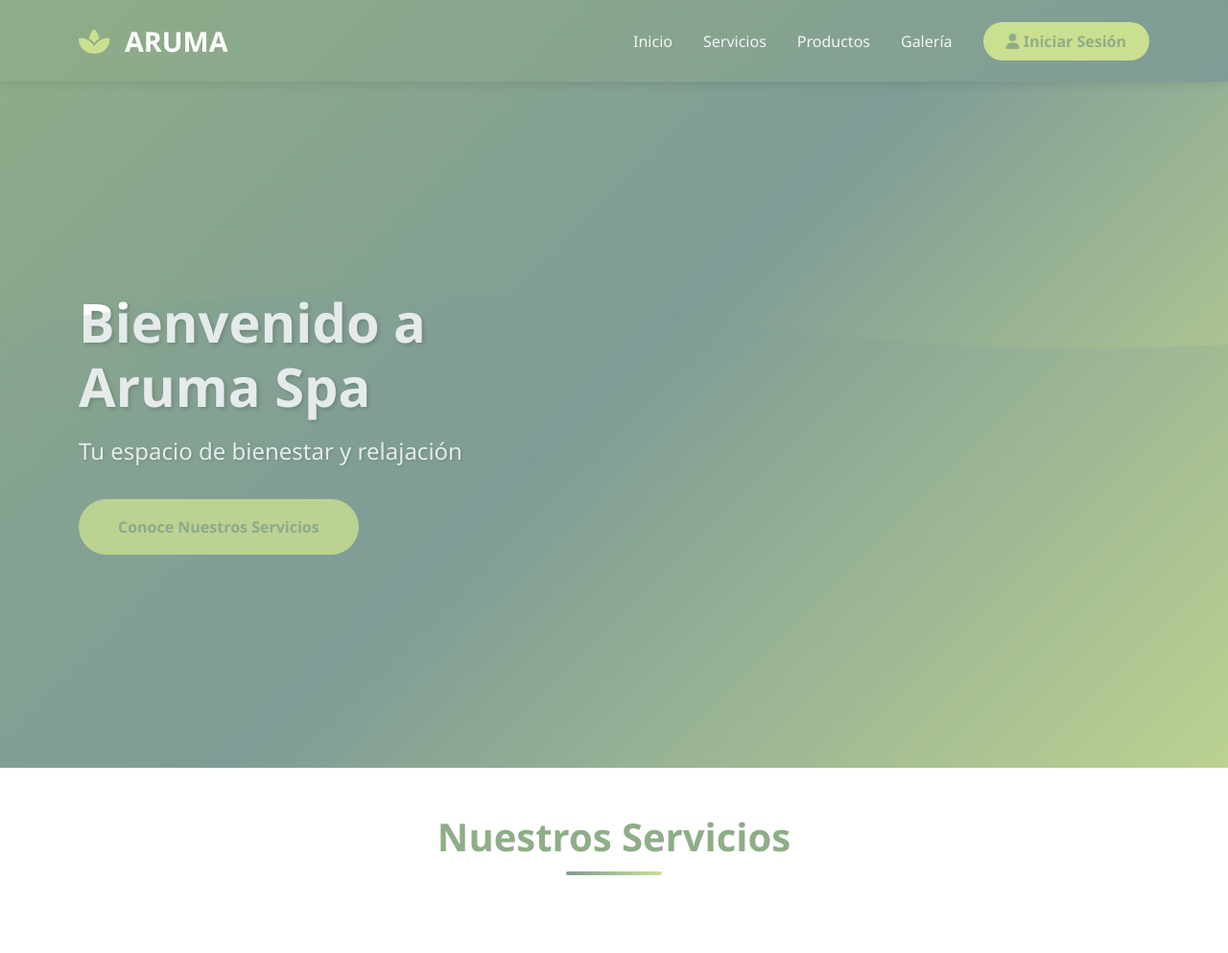
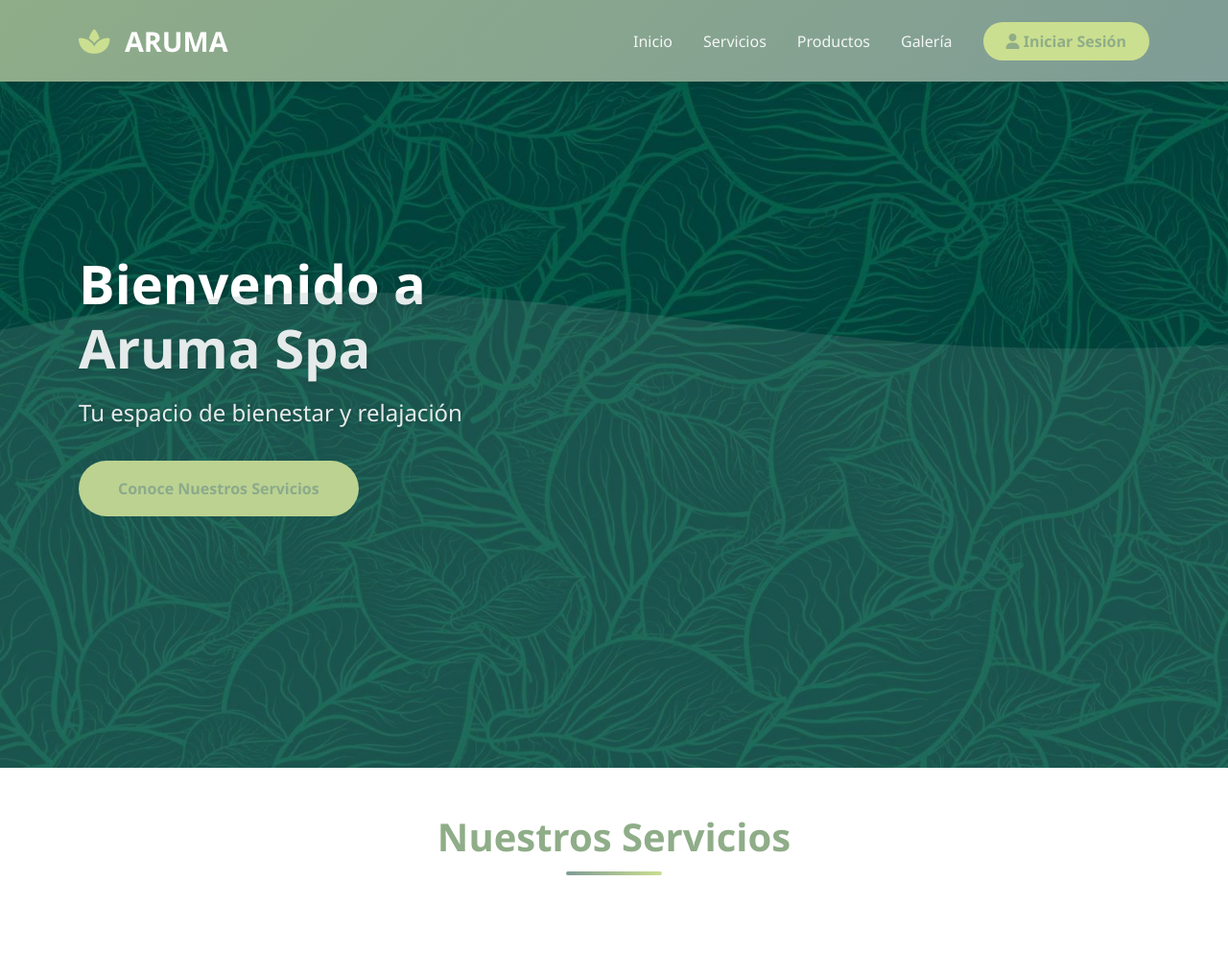
Before and after one commit to axDraws/ARUMA, a PHP site: page / in a window 1280 px wide. Shown: the top 993 px of the page at 96% size. Run offline with PHP 8.4, Linux system fonts and the light colour scheme.

Commit message:
banner actualizacionOC

```diff
--- a/estilos/style.css
+++ b/estilos/style.css
@@ -193,14 +193,20 @@ body {
 }
 
 /* Hero Section */
+
+/* --- estilos de footer, botones, etc. --- */
+
+/* Hero Section Fondo */
 .hero {
-    background: linear-gradient(135deg, var(--cambridge-blue-dark), var(--cambridge-blue-light), var(--mindaro));
+    background-image: url('../img/aruma spa/abstract-dark-green-leaf-floral-pattern-background-illustration-vector.jpg');
+    background-size: cover;
+    background-position: center;
+    background-repeat: no-repeat;
     min-height: 100vh;
     display: flex;
     align-items: center;
+    color: #fff;
     position: relative;
-    overflow: hidden;
-    padding-top: 80px;
 }
 
 .hero::before {
--- a/index.html
+++ b/index.html
@@ -72,6 +72,7 @@
         </div>
     </div>
 </section>
+
 
     <!-- Carrusel de Servicios -->
     <section id="servicios" class="py-5">
```
Also changed, not shown: img/productos/p1.jpg (added), img/productos/p10.jpg (added), img/productos/p2.jpg (added), img/productos/p3.jpg (added), img/productos/p4.jpg (added), img/productos/p5.jpg (added), img/productos/p6.jpg (added), img/productos/p7.jpg (added), img/productos/p8.jpg (added), img/servicios/Epilacion.jpg (added), img/servicios/servicios de salon.jpg (added), img/servicios/tinte.jpg (added), img/servicios/tratamientosCapilares.jpg (added), img/servicios/uñas.jpg (added). Lines whose indentation alone changed are shown as unchanged.
